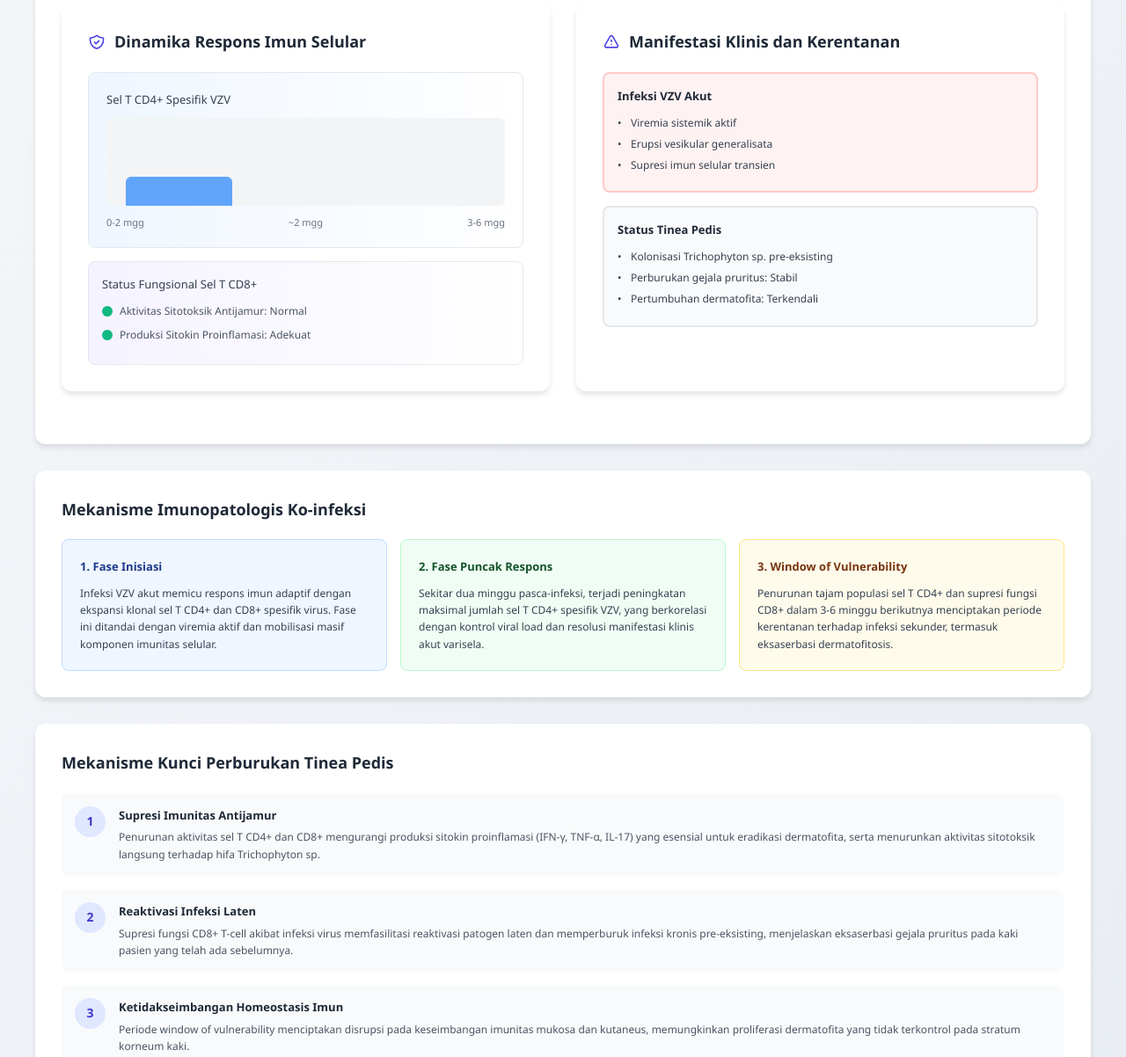
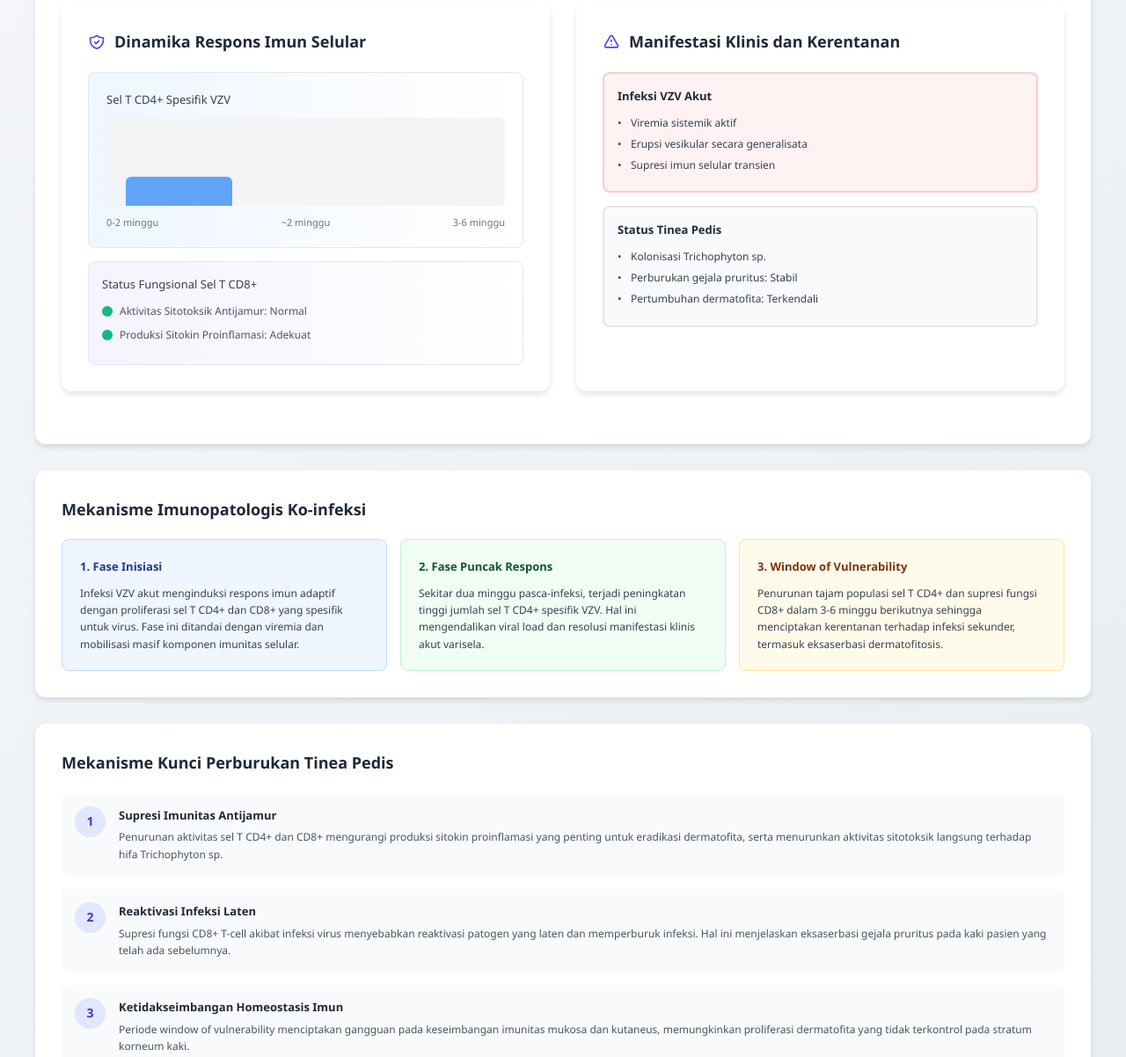
Before and after one commit to AkYyt/GrafikDVEFana, a plain HTML site: page index.html in a window 1280 px wide. Shown: the part 377-1579 px from the top of the page at 88% size. Drawn offline with Linux system fonts and the light colour scheme.

Commit message:
Update index.html

```diff
--- a/index.html
+++ b/index.html
@@ -524,9 +524,9 @@
                             </div>
                         </div>
                         <div class="chart-labels">
-                            <span>0-2 mgg</span>
-                            <span>~2 mgg</span>
-                            <span>3-6 mgg</span>
+                            <span>0-2 minggu</span>
+                            <span>~2 minggu</span>
+                            <span>3-6 minggu</span>
                         </div>
                     </div>
 
@@ -556,7 +556,7 @@
                         <div class="clinical-title">Infeksi VZV Akut</div>
                         <ul class="clinical-list">
                             <li>Viremia sistemik aktif</li>
-                            <li>Erupsi vesikular generalisata</li>
+                            <li>Erupsi vesikular secara generalisata</li>
                             <li>Supresi imun selular transien</li>
                         </ul>
                     </div>
@@ -564,9 +564,9 @@
                     <div class="tinea-box" id="tineaBox">
                         <div class="clinical-title">Status Tinea Pedis</div>
                         <ul class="clinical-list">
-                            <li>Kolonisasi Trichophyton sp. pre-eksisting</li>
-                            <li id="tinea-symptom">Perburukan gejala pruritus: Stabil</li>
-                            <li id="tinea-growth">Pertumbuhan dermatofita: Terkendali</li>
+                            <li>Kolonisasi Trichophyton sp.</li>
+                            <li id="tinea-symptom">Perburukan gejala pruritus: Masih stabil</li>
+                            <li id="tinea-growth">Pertumbuhan dermatofita: Masih terkendali</li>
                         </ul>
                     </div>
 
@@ -575,8 +575,8 @@
                             <path stroke-linecap="round" stroke-linejoin="round" stroke-width="2" d="M12 9v2m0 4h.01m-6.938 4h13.856c1.54 0 2.502-1.667 1.732-3L13.732 4c-.77-1.333-2.694-1.333-3.464 0L3.34 16c-.77 1.333.192 3 1.732 3z"></path>
                         </svg>
                         <div class="alert-content">
-                            <div class="alert-title">Window of Vulnerability Aktif</div>
-                            <div class="alert-text">Ketidakseimbangan sistem imun menciptakan kondisi permisif untuk reaktivasi dan eksaserbasi infeksi dermatofita</div>
+                            <div class="alert-title">Aktivasi Window of Vulnerability </div>
+                            <div class="alert-text">Ketidakseimbangan sistem imun menciptakan kondisi ideal untuk reaktivasi dan eksaserbasi infeksi dermatofita</div>
                         </div>
                     </div>
                 </div>
@@ -590,19 +590,19 @@
                 <div class="mechanism-card blue">
                     <div class="mechanism-card-title">1. Fase Inisiasi</div>
                     <div class="mechanism-card-text">
-                        Infeksi VZV akut memicu respons imun adaptif dengan ekspansi klonal sel T CD4+ dan CD8+ spesifik virus. Fase ini ditandai dengan viremia aktif dan mobilisasi masif komponen imunitas selular.
+                        Infeksi VZV akut menginduksi respons imun adaptif dengan proliferasi sel T CD4+ dan CD8+ yang spesifik untuk virus. Fase ini ditandai dengan viremia dan mobilisasi masif komponen imunitas selular.
                     </div>
                 </div>
                 <div class="mechanism-card green">
                     <div class="mechanism-card-title">2. Fase Puncak Respons</div>
                     <div class="mechanism-card-text">
-                        Sekitar dua minggu pasca-infeksi, terjadi peningkatan maksimal jumlah sel T CD4+ spesifik VZV, yang berkorelasi dengan kontrol viral load dan resolusi manifestasi klinis akut varisela.
+                        Sekitar dua minggu pasca-infeksi, terjadi peningkatan tinggi jumlah sel T CD4+ spesifik VZV. Hal ini mengendalikan viral load dan resolusi manifestasi klinis akut varisela.
                     </div>
                 </div>
                 <div class="mechanism-card amber">
                     <div class="mechanism-card-title">3. Window of Vulnerability</div>
                     <div class="mechanism-card-text">
-                        Penurunan tajam populasi sel T CD4+ dan supresi fungsi CD8+ dalam 3-6 minggu berikutnya menciptakan periode kerentanan terhadap infeksi sekunder, termasuk eksaserbasi dermatofitosis.
+                        Penurunan tajam populasi sel T CD4+ dan supresi fungsi CD8+ dalam 3-6 minggu berikutnya sehingga menciptakan kerentanan terhadap infeksi sekunder, termasuk eksaserbasi dermatofitosis.
                     </div>
                 </div>
             </div>
@@ -617,7 +617,7 @@
                 <div class="key-content">
                     <div class="key-content-title">Supresi Imunitas Antijamur</div>
                     <div class="key-content-text">
-                        Penurunan aktivitas sel T CD4+ dan CD8+ mengurangi produksi sitokin proinflamasi (IFN-γ, TNF-α, IL-17) yang esensial untuk eradikasi dermatofita, serta menurunkan aktivitas sitotoksik langsung terhadap hifa Trichophyton sp.
+                        Penurunan aktivitas sel T CD4+ dan CD8+ mengurangi produksi sitokin proinflamasi yang penting untuk eradikasi dermatofita, serta menurunkan aktivitas sitotoksik langsung terhadap hifa Trichophyton sp.
                     </div>
                 </div>
             </div>
@@ -627,7 +627,7 @@
                 <div class="key-content">
                     <div class="key-content-title">Reaktivasi Infeksi Laten</div>
                     <div class="key-content-text">
-                        Supresi fungsi CD8+ T-cell akibat infeksi virus memfasilitasi reaktivasi patogen laten dan memperburuk infeksi kronis pre-eksisting, menjelaskan eksaserbasi gejala pruritus pada kaki pasien yang telah ada sebelumnya.
+                        Supresi fungsi CD8+ T-cell akibat infeksi virus menyebabkan reaktivasi patogen yang laten dan memperburuk infeksi. Hal ini menjelaskan eksaserbasi gejala pruritus pada kaki pasien yang telah ada sebelumnya.
                     </div>
                 </div>
             </div>
@@ -637,7 +637,7 @@
                 <div class="key-content">
                     <div class="key-content-title">Ketidakseimbangan Homeostasis Imun</div>
                     <div class="key-content-text">
-                        Periode window of vulnerability menciptakan disrupsi pada keseimbangan imunitas mukosa dan kutaneus, memungkinkan proliferasi dermatofita yang tidak terkontrol pada stratum korneum kaki.
+                        Periode window of vulnerability menciptakan gangguan pada keseimbangan imunitas mukosa dan kutaneus, memungkinkan proliferasi dermatofita yang tidak terkontrol pada stratum korneum kaki.
                     </div>
                 </div>
             </div>
@@ -739,4 +739,5 @@
         setPhase('acute');
     </script>
 </body>
+
 </html>
```
